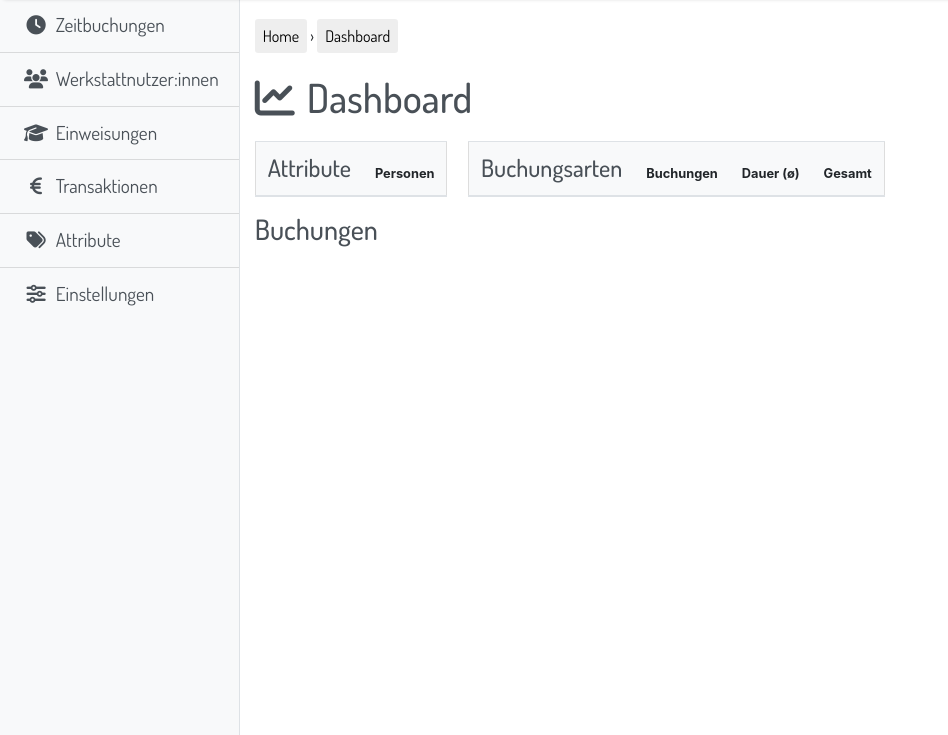
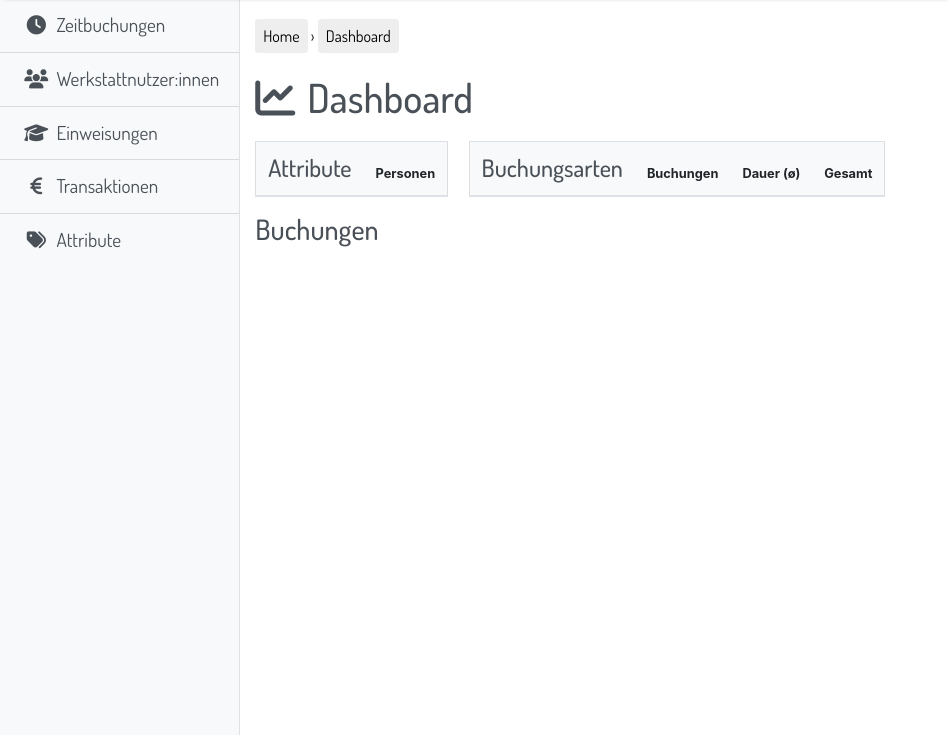
Before and after one commit to felsgaertner/mkspc-mgmt, a Django app: page /dashboard/ in a window 1280 px wide. Shown: the part 65-800 px from the top of the page, without its empty margins (0-948 px from the left). Run offline with Django 4.2, Linux system fonts and the light colour scheme; the visitor is signed in with stand-in values (Sample User, id 1); data comes from the database, SQL or seed files in the repository; data that the repository does not hold is empty; some libraries are stand-ins or nearby versions.

Commit message:
feat: icon-list css

```diff
--- a/app/base/static/css/style.css
+++ b/app/base/static/css/style.css
@@ -297,8 +297,8 @@ table.clickable tbody>tr:hover {
   width: max-content;
 }
 
-#sidebar-wrapper i {
-  width: 2rem;
+.icon-list i {
+  width: 1.7em;
   text-align: center;
 }
 
--- a/app/base/templates/base.html
+++ b/app/base/templates/base.html
@@ -34,21 +34,22 @@
         <button type="button" data-toggle="dropdown" onclick="toggleMenu('profileMenu')">
           <i class="far fa-user fa-lg"></i>
         </button>
-        <div id="profileMenu" class="dropdown-menu dropdown-menu-right">
-          <a class="dropdown-item" href="{% url 'logout' %}">Logout</a>
+        <div id="profileMenu" class="dropdown-menu dropdown-menu-right icon-list">
+          <a class="dropdown-item" href="{% url 'dashboard' %}"><i class="fas fa-chart-line"></i> Dashboard</a>
+          <a class="dropdown-item" href="{% url 'settings' %}"><i class="fas fa-sliders-h"></i> Einstellungen</a>
+          <a class="dropdown-item" href="{% url 'logout' %}"><i class="fas fa-arrow-right-from-bracket"></i> Logout</a>
         </div>
       </div>
     </nav>
   </header>
   <div class="d-flex" id="wrapper">
     <div id="sidebar-wrapper" class="border-right bg-dim">
-      <div class="list-group list-group-flush">
+      <div class="icon-list list-group list-group-flush">
         <a href="{% url 'booking:list' %}" class="list-group-item list-group-item-action bg-dim"><i class="fas fa-clock"></i> Zeitbuchungen</a>
         <a href="{% url 'person:list' %}" class="list-group-item list-group-item-action bg-dim"><i class="fas fa-users"></i> Werkstattnutzer:innen</a>
         <a href="{% url 'course:list' %}" class="list-group-item list-group-item-action bg-dim"><i class="fas fa-graduation-cap"></i> Einweisungen</a>
         <a href="{% url 'transaction:list' %}" class="list-group-item list-group-item-action bg-dim"><i class="fas fa-euro-sign"></i> Transaktionen</a>
         <a href="{% url 'trait:list' %}" class="list-group-item list-group-item-action bg-dim"><i class="fas fa-tags"></i> Attribute</a>
-        <a href="{% url 'settings' %}" class="list-group-item list-group-item-action bg-dim"><i class="fas fa-sliders-h"></i> Einstellungen</a>
       </div>
     </div>
     <div id="page-content-wrapper" class="container-fluid position-relative">
```
